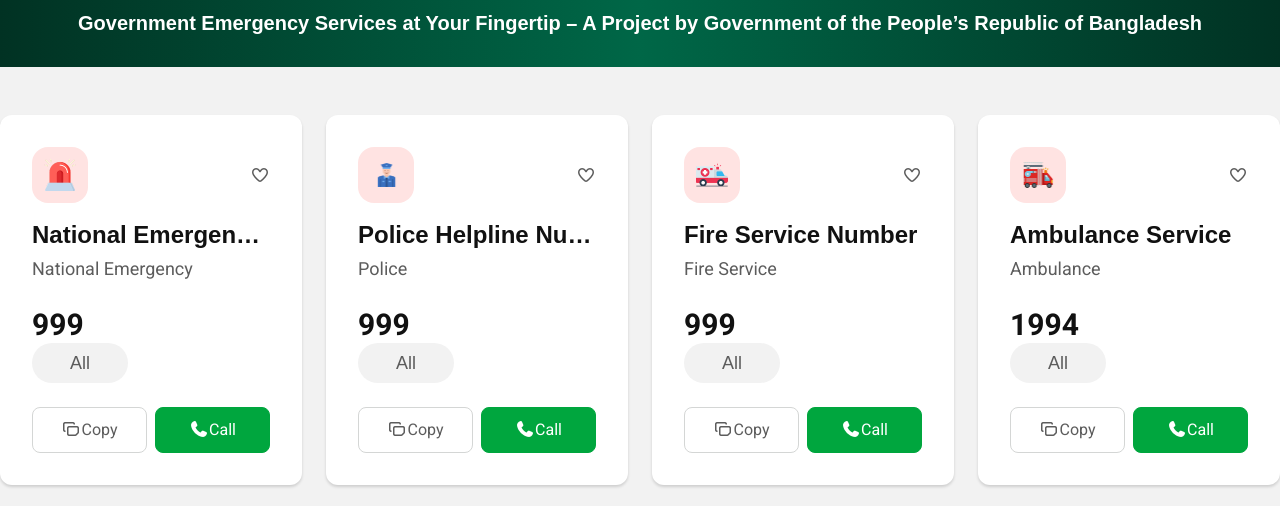
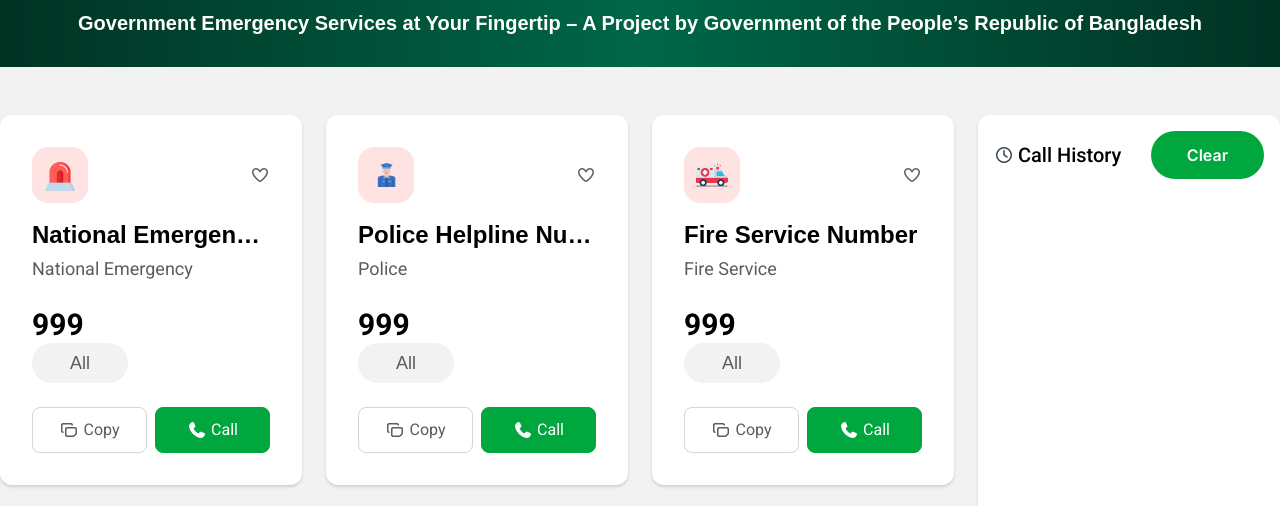
Before and after one commit to RuhulAminSharif/Emergency-Hotline, a plain HTML site: page index.html in a window 1280 px wide. Shown: the part 281-787 px from the top of the page. Drawn offline with nearby package versions, Linux system fonts and the light colour scheme; a web font is replaced by a local one.

Commit message:
Feat: Call History Completed

```diff
--- a/assets/scripts/main.js
+++ b/assets/scripts/main.js
@@ -66,7 +66,7 @@ services = [
 
 const serviceSection = document.getElementById("service-section");
 function renderServices() {
-  for (let i = 0; i < services.length; i++) {
+  for (let i = 0; i < services.length; i += 1) {
     const service = services[i];
     const { name, type, number, category, img } = service;
     const serviceCard = document.createElement("div");
@@ -88,7 +88,7 @@ function renderServices() {
           <div class="mt-4">
             <h2
               id="serviceName-${i}"
-              class="font-hind font-bold text-2xl text-[#111] mb-1 overflow-hidden text-ellipsis whitespace-nowrap w-full block"
+              class="font-hind font-bold text-2xl text-black mb-1 overflow-hidden text-ellipsis whitespace-nowrap w-full block"
             >
               ${name}
             </h2>
@@ -97,7 +97,7 @@ function renderServices() {
             </p>
             <h1
               id="serviceNumber-${i}"
-              class="font-roboto text-3xl font-bold text-[#111] mt-6"
+              class="font-roboto text-3xl font-bold text-black mt-6"
             >
               ${number}
             </h1>
@@ -113,7 +113,7 @@ function renderServices() {
               >
                 <a
                   href="#"
-                  class="font-roboto font-normal text-base text-[#5c5c5c]"
+                  class="flex justify-center items-center gap-1 font-roboto font-normal text-base text-[#5c5c5c]"
                   ><i class="fa-regular fa-copy text-[#5c5c5c] rotate-90"></i
                   >Copy</a
                 >
@@ -122,7 +122,7 @@ function renderServices() {
                 id="callButton-${i}"
                 class="flex justify-center items-center gap-1 rounded-lg border-[1px] bg-[#00a63e] border-[#00a63e] py-[10px] px-[30px]"
               >
-                <a href="#" class="font-roboto font-normal text-base text-white"
+                <a href="#" class="flex justify-center items-center gap-1 font-roboto font-normal text-base text-white"
                   ><i class="fa-solid fa-phone text-white"></i>Call</a
                 >
               </div>
@@ -130,18 +130,23 @@ function renderServices() {
           </div>
         </div>
     `;
-    serviceSection.appendChild(serviceCard);
+    if (i < 3) {
+      serviceSection.insertBefore(serviceCard, serviceSection.children[i]);
+    } else {
+      serviceSection.appendChild(serviceCard);
+    }
   }
-  serviceSection.classList.add(
-    "grid",
-    "grid-cols-1",
-    "md:grid-cols-3",
-    "lg:grid-cols-4",
-    "gap-6",
-    "mt-12",
-    "mb-20",
-    "mx-auto"
-  );
+
+  document
+    .getElementById("historyOrder")
+    .classList.add(
+      "order-last",
+      "md:order-none",
+      "md:col-start-3",
+      "lg:col-start-4",
+      "md:row-span-5",
+      "lg:row-span-3"
+    );
 }
 
 renderServices();
--- a/index.html
+++ b/index.html
@@ -119,7 +119,34 @@
     <!-- Main Section Starts -->
     <main class="mx-2 md:mx-0">
       <!-- All the Services -->
-      <section id="service-section"></section>
+      <section
+        id="service-section"
+        class="grid grid-cols-1 md:grid-cols-3 lg:grid-cols-4 gap-6 mt-12 mb-20 mx-auto"
+      >
+        <div
+          id="historyOrder"
+          class="px-4 py-4 rounded-xl shadow-[0_2px_3px_0_rgba(0,0,0,0.15)] bg-white"
+        >
+          <div class="flex justify-between items-center">
+            <div class="flex items-center justify-center gap-1">
+              <i class="fa-regular fa-clock text-gray-700"></i>
+              <h2 class="font-roboto font-medium text-xl text-black">
+                Call History
+              </h2>
+            </div>
+            <div id="clearBtn" class="rounded-[50px] py-3 px-9 bg-[#00a63e]">
+              <a href="#">
+                <p
+                  class="font-inter font-semibold text-base text-center text-white"
+                >
+                  Clear
+                </p>
+              </a>
+            </div>
+          </div>
+          <div id="allCalls"></div>
+        </div>
+      </section>
     </main>
     <!-- Main Section Ends -->
     <!-- Script -->
```
